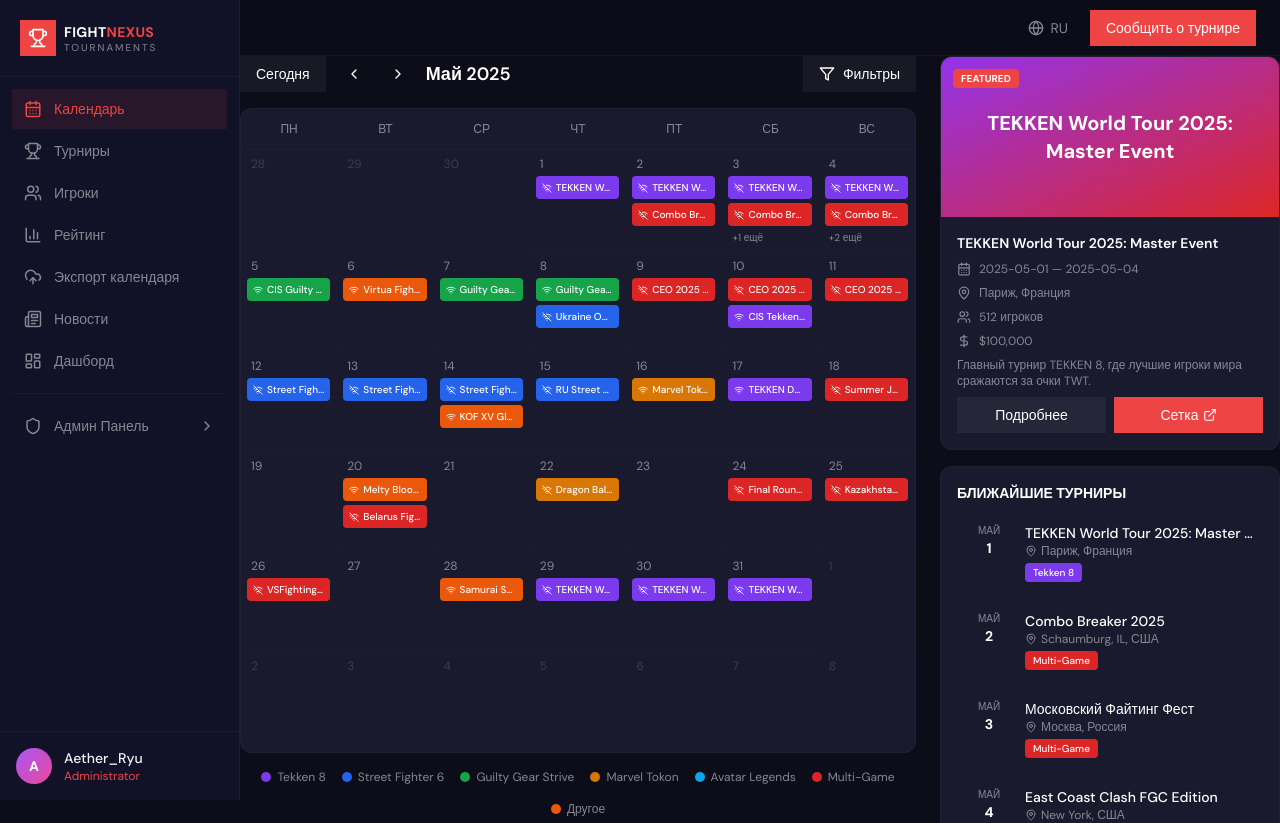
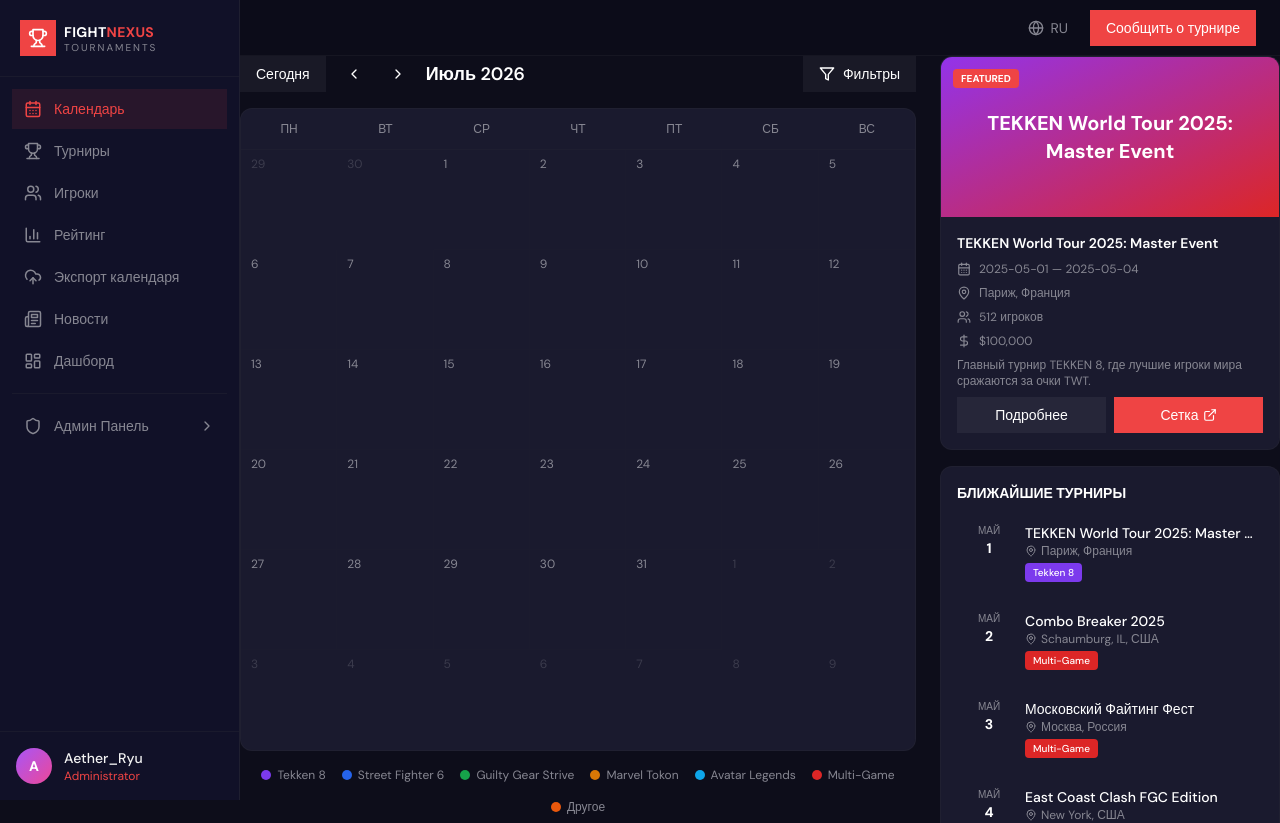
Before and after one commit to barumank/fgc_calendar, a Next.js app: page /calendar in a window 1280 px wide. Shown: the top 823 px of the page. Built offline with nearby package versions, Linux system fonts and the light colour scheme.

Commit message:
Default calendar to the current month instead of a hardcoded date
The "Сегодня" button and initial view were pinned to May 2025.

```diff
--- a/app/(main)/calendar/calendar-view.tsx
+++ b/app/(main)/calendar/calendar-view.tsx
@@ -42,8 +42,8 @@
 
 export function CalendarView() {
   const tournaments = useTournamentsStore((state) => state.tournaments);
-  const [currentMonth, setCurrentMonth] = useState(4);
-  const [currentYear, setCurrentYear] = useState(2025);
+  const [currentMonth, setCurrentMonth] = useState(() => new Date().getMonth());
+  const [currentYear, setCurrentYear] = useState(() => new Date().getFullYear());
   const [selectedTournament, setSelectedTournament] = useState<Tournament | null>(null);
   const [showFilters, setShowFilters] = useState(false);
   const filterRef = useRef<HTMLDivElement>(null);
@@ -77,7 +77,11 @@
     if (currentMonth === 11) { setCurrentMonth(0); setCurrentYear((y: number) => y + 1); }
     else setCurrentMonth((m: number) => m + 1);
   };
-  const goToday = () => { setCurrentMonth(4); setCurrentYear(2025); };
+  const goToday = () => {
+    const now = new Date();
+    setCurrentMonth(now.getMonth());
+    setCurrentYear(now.getFullYear());
+  };
 
   const toggleGame = (g: GameType) => setFilterGames((prev: GameType[]) => prev.includes(g) ? prev.filter((x: GameType) => x !== g) : [...prev, g]);
   const toggleRegion = (r: RegionType) => setFilterRegions((prev: RegionType[]) => prev.includes(r) ? prev.filter((x: RegionType) => x !== r) : [...prev, r]);
```
